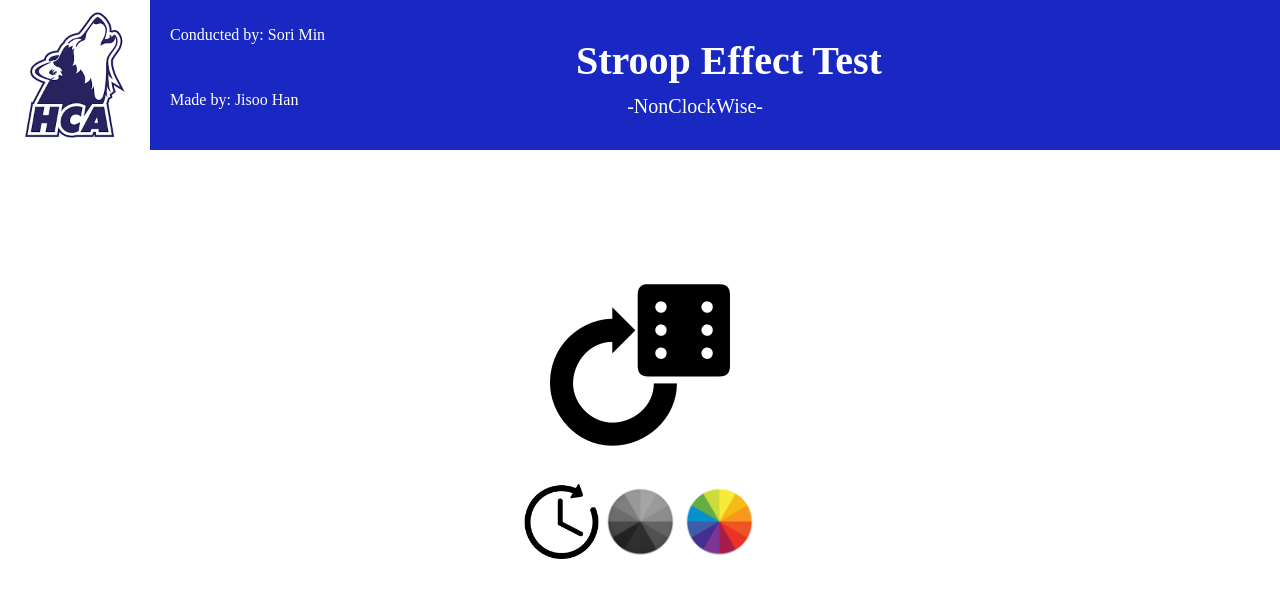
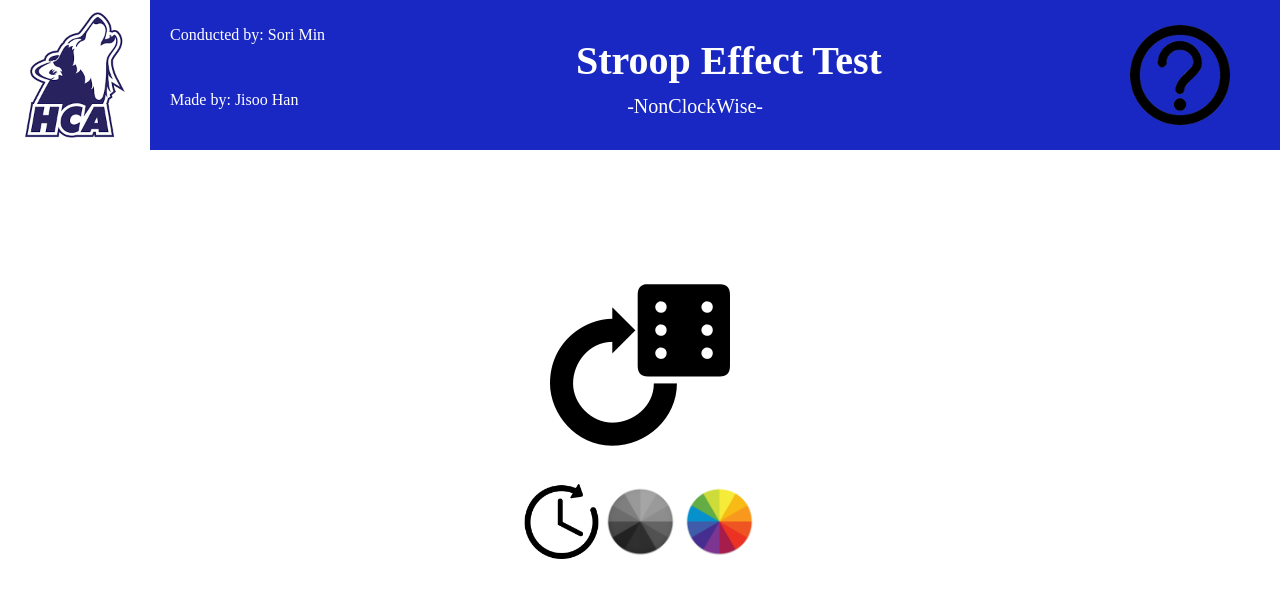
Before and after one commit to soundkuky/Stroop-Effect, a plain HTML site: page noclock.html in a window 1280 px wide. Drawn offline with Linux system fonts and the light colour scheme.

Commit message:
Update noclock.html

```diff
--- a/noclock.html
+++ b/noclock.html
@@ -17,6 +17,7 @@
         <p id="Jisoo">Made by: Jisoo Han</p>
         <h1 id="small">Stroop Effect Test</h1>
         <p id="small2">-NonClockWise-</p>
+        <a href="HelpEN.html"><img src="image\help.png" id="help"></a>
     </header>
 
     <div id="programme">
```
